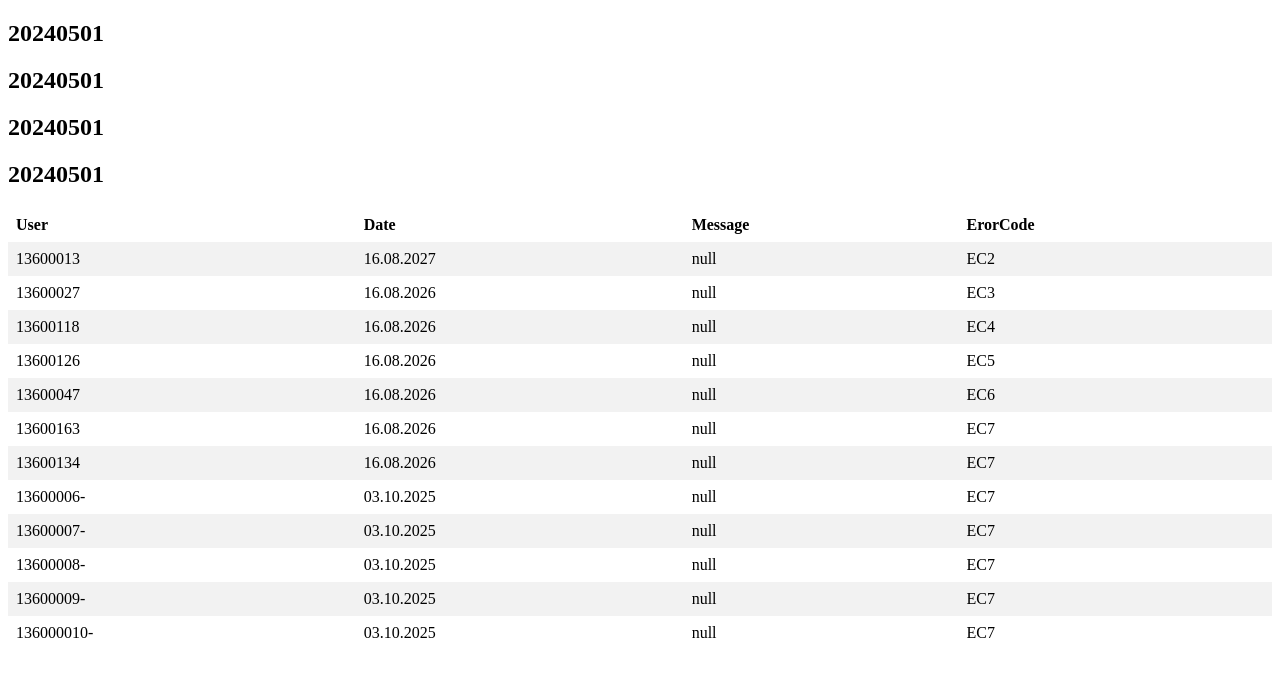
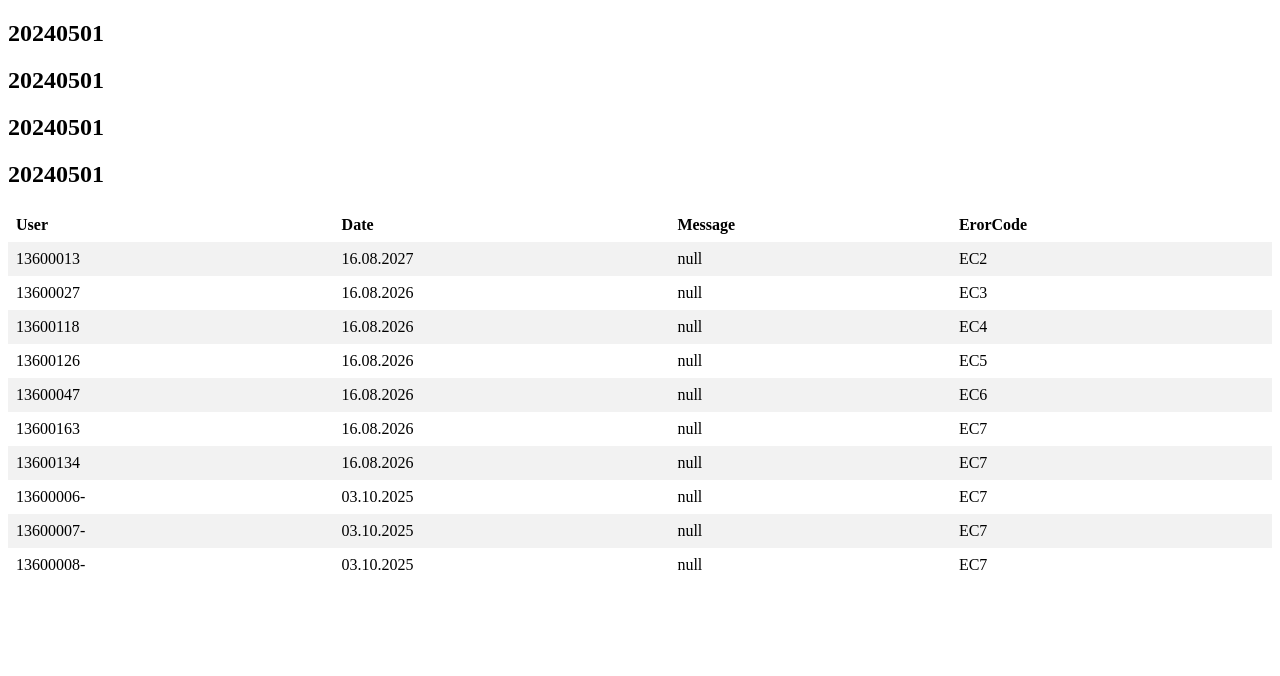
Before and after one commit to f1hayati/test, a plain HTML site: page index.html in a window 1280 px wide. Drawn offline with Linux system fonts and the light colour scheme.

Commit message:
Update3 index.html

```diff
--- a/index.html
+++ b/index.html
@@ -92,18 +92,6 @@ tr:hover {background-color: coral;}
     <td>null</td>
     <td>EC7</td>
   </tr>
-  <tr>
-    <td>13600009-</td>
-    <td>03.10.2025</td>
-    <td>null</td>
-    <td>EC7</td>
-  </tr>
-  <tr>
-    <td>136000010-</td>
-    <td>03.10.2025</td>
-    <td>null</td>
-    <td>EC7</td>
-  </tr>
   </table>
 </body>
 </html>
```
